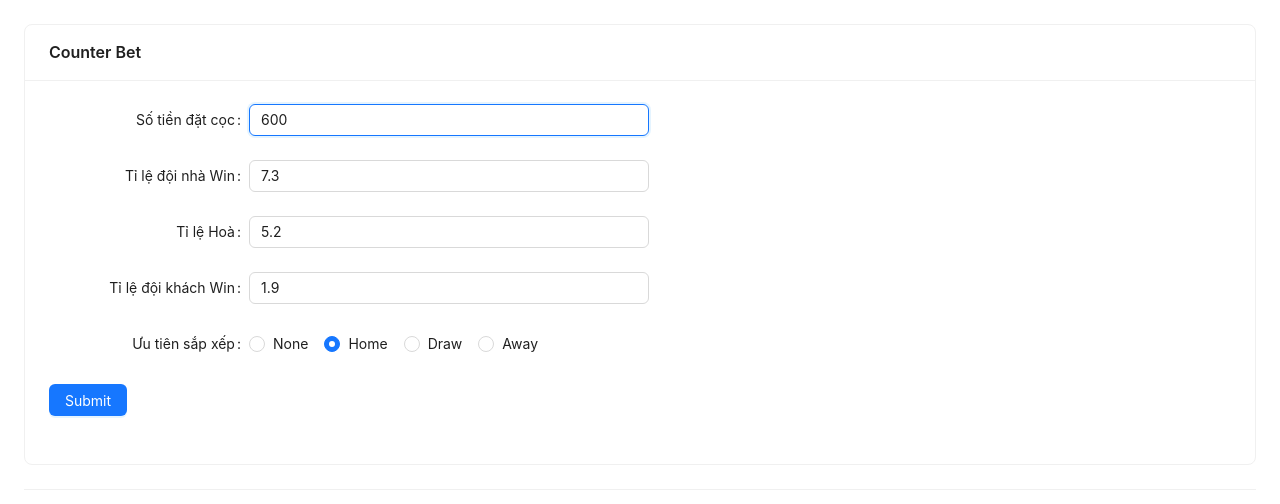
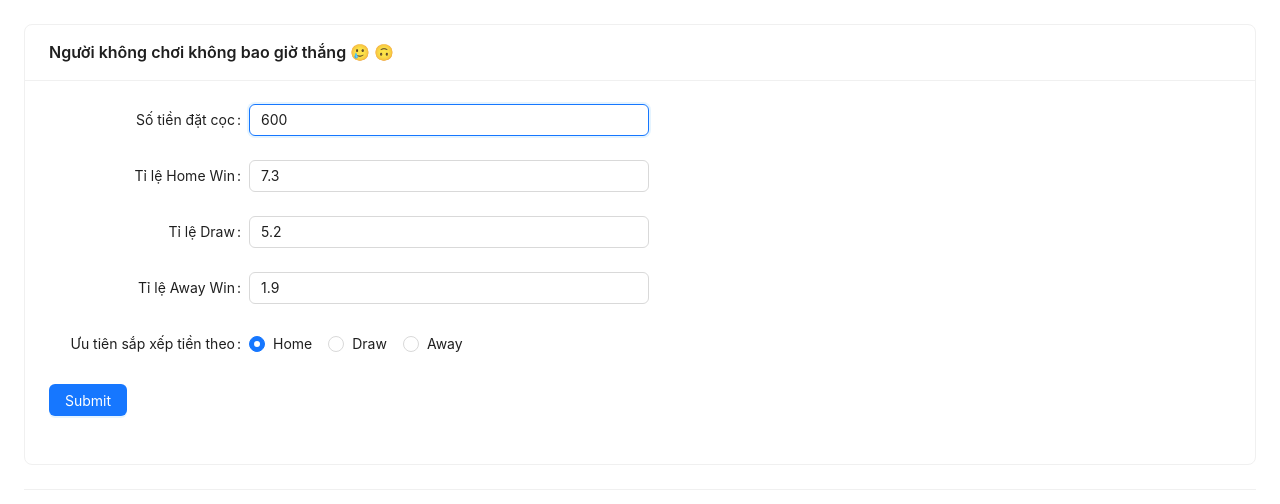
Before and after one commit to doramong1998/counter-bet, a React (Create React App) app: page / in a window 1280 px wide. Shown: the top 504 px of the page. Built offline with nearby package versions, Linux system fonts and the light colour scheme.

Commit message:
fix: default max value

```diff
--- a/public/index.html
+++ b/public/index.html
@@ -19,7 +19,7 @@
       work correctly both with client-side routing and a non-root public URL.
       Learn how to configure a non-root public URL by running `npm run build`.
     -->
-  <title>React App</title>
+  <title>Couter Bet</title>
 </head>
 
 <body>
--- a/src/App.tsx
+++ b/src/App.tsx
@@ -38,11 +38,7 @@ function App() {
                 i?.bet?.[0] <= 200 && i?.bet?.[1] <= 200 && i?.bet?.[2] <= 200
             ),
             (i: any) =>
-              suggest === 'none'
-                ? _.sum(i?.interest)
-                : i?.interest?.[
-                    suggest === 'home' ? 0 : suggest === 'draw' ? 1 : 2
-                  ]
+              i?.interest?.[suggest === 'home' ? 0 : suggest === 'draw' ? 1 : 2]
           )
         ),
         20
@@ -52,7 +48,6 @@ function App() {
   };
 
   const options = [
-    { label: 'None', value: 'none' },
     { label: 'Home', value: 'home' },
     { label: 'Draw', value: 'draw' },
     { label: 'Away', value: 'away' },
@@ -60,7 +55,7 @@ function App() {
 
   return (
     <div style={{ padding: 24 }}>
-      <Card title='Counter Bet'>
+      <Card title='Người không chơi không bao giờ thắng 🥲 🙃'>
         <Form
           name='basic'
           labelCol={{ span: 8 }}
@@ -78,17 +73,17 @@ function App() {
           <Form.Item label='Số tiền đặt cọc' name='maxValue'>
             <Input autoFocus id='input' />
           </Form.Item>
-          <Form.Item label='Tỉ lệ đội nhà Win' name='rateHome'>
+          <Form.Item label='Tỉ lệ Home Win' name='rateHome'>
             <Input />
           </Form.Item>
-          <Form.Item label='Tỉ lệ Hoà' name='rateDraw'>
+          <Form.Item label='Tỉ lệ Draw' name='rateDraw'>
             <Input />
           </Form.Item>
-          <Form.Item label='Tỉ lệ đội khách Win' name='rateAway'>
+          <Form.Item label='Tỉ lệ Away Win' name='rateAway'>
             <Input />
           </Form.Item>
 
-          <Form.Item label='Ưu tiên sắp xếp' name='suggest'>
+          <Form.Item label='Ưu tiên sắp xếp tiền theo' name='suggest'>
             <Radio.Group options={options} />
           </Form.Item>
 
```
